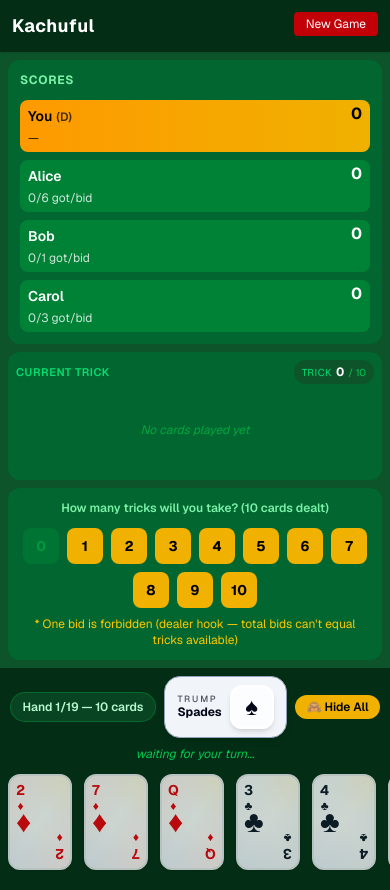
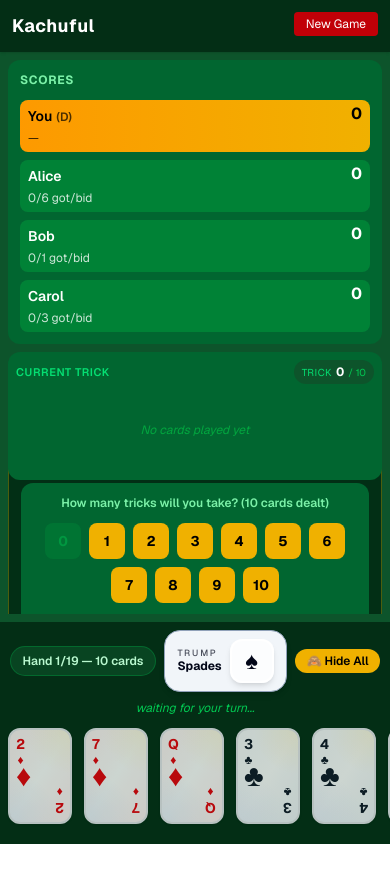
Before and after one commit to RahulDoshi099/kachuful, a Next.js app: page /game in a window 390 px wide. After the commit the page ends 844 px from the top, so only its background shows below. Built offline with nearby package versions, Linux system fonts and the light colour scheme.

Commit message:
feat: update default turn timer to 30 seconds and enhance UI layout for better responsiveness

```diff
--- a/app/api/room/create/route.ts
+++ b/app/api/room/create/route.ts
@@ -16,7 +16,7 @@ export async function POST(req: NextRequest) {
       hostId,
       hostName,
       Math.min(Math.max(Number(maxPlayers), 2), 15),
-      turnTimer ? Number(turnTimer) : 10
+      turnTimer ? Number(turnTimer) : 30
     );
     console.log('Room created successfully:', { code: room.code, hostId, hostName, turnTimer: room.turnTimer });
 
--- a/app/game/page.tsx
+++ b/app/game/page.tsx
@@ -96,7 +96,7 @@ export default function GamePage() {
   const validCardIds = new Set(validCards.map((c) => c.id));
 
   return (
-    <div className="min-h-screen bg-green-900 text-white flex flex-col">
+    <div className="min-h-screen h-dvh bg-green-900 text-white flex flex-col overflow-hidden">
       {/* Header */}
       <div className="flex items-center justify-between gap-3 px-3 sm:px-4 lg:px-6 py-3 bg-green-950 shadow">
         <h1 className="text-lg sm:text-xl font-bold tracking-wide">Kachuful</h1>
@@ -108,7 +108,7 @@ export default function GamePage() {
         </button>
       </div>
 
-      <div className="flex flex-1 flex-col lg:flex-row gap-2 sm:gap-3 lg:gap-4 p-2 sm:p-4">
+      <div className="flex flex-1 flex-col lg:flex-row gap-2 sm:gap-3 lg:gap-4 p-2 sm:p-4 min-h-0 overflow-hidden">
         {/* Left: Scoreboard */}
         <div className="order-1 lg:order-none w-full lg:w-52 shrink-0">
           <ScoreBoard
@@ -120,7 +120,7 @@ export default function GamePage() {
         </div>
 
         {/* Center: Game area */}
-        <div className="order-2 lg:order-none flex-1 flex flex-col gap-2 sm:gap-3 lg:gap-4 min-h-0">
+        <div className="order-2 lg:order-none flex-1 flex flex-col gap-2 sm:gap-3 lg:gap-4 min-h-0 overflow-hidden">
           <TrickArea
             trick={state.currentTrick}
             players={state.players}
@@ -129,6 +129,7 @@ export default function GamePage() {
             totalTricks={state.currentHandSize}
           />
 
+          <div className="flex-1 min-h-0 flex items-center justify-center">
             {state.phase === 'roundEnd' && (
               <RoundSummary
                 players={state.players}
@@ -137,23 +138,31 @@ export default function GamePage() {
             )}
 
             {state.phase === 'bidding' && isHumanTurn && (
+              <div className="w-full max-w-2xl rounded-3xl border border-yellow-400/30 bg-green-950/95 px-3 sm:px-4 py-4 sm:py-5 shadow-2xl text-center">
+                <div className="mb-3">
+                  <span className="bg-yellow-500 text-black px-4 py-1 rounded-full font-bold text-sm shadow">
+                    🎯 YOUR TURN TO BID
+                  </span>
+                </div>
                 <BiddingPanel
                   validBids={getValidBids(state, HUMAN_ID)}
                   handSize={state.currentHandSize}
                   onBid={handleBid}
                 />
+              </div>
             )}
 
             {state.phase === 'bidding' && !isHumanTurn && (
-            <div className="text-center text-green-300 animate-pulse py-4 text-sm sm:text-base">
+              <div className="text-center text-green-300 animate-pulse py-4 px-4 rounded-2xl bg-green-950/70 border border-green-700/50 shadow-lg max-w-xl w-full text-sm sm:text-base">
                 {currentPlayer.name} is thinking...
               </div>
             )}
           </div>
         </div>
+      </div>
 
       {/* Bottom: Human hand */}
-      <div className="bg-green-950 px-2 sm:px-4 py-2 sm:py-3">
+      <div className="bg-green-950 px-2 sm:px-4 py-2 sm:py-3 shrink-0">
         <MultiplayerHand
           player={humanPlayer}
           validCardIds={validCardIds}
--- a/app/lobby/page.tsx
+++ b/app/lobby/page.tsx
@@ -18,7 +18,7 @@ export default function LobbyPage() {
   const [tab, setTab] = useState<'create' | 'join'>('create');
   const [playerName, setPlayerName] = useState('');
   const [maxPlayers, setMaxPlayers] = useState(4);
-  const [turnTimer, setTurnTimer] = useState(10);
+  const [turnTimer, setTurnTimer] = useState(30);
   const [joinCode, setJoinCode] = useState('');
   const [error, setError] = useState('');
   const [loading, setLoading] = useState(false);
--- a/app/room/[code]/page.tsx
+++ b/app/room/[code]/page.tsx
@@ -233,7 +233,7 @@ export default function RoomPage({ params }: { params: Promise<{ code: string }>
   const showCenterTimer = (gameState.phase === 'playing' || gameState.phase === 'bidding') && countdown !== null;
 
   return (
-    <div className="min-h-screen bg-green-900 text-white flex flex-col">
+    <div className="min-h-screen h-dvh bg-green-900 text-white flex flex-col overflow-hidden">
       {/* Header */}
       <div className="flex flex-col lg:flex-row lg:items-center lg:justify-between gap-2 px-3 sm:px-4 lg:px-6 py-3 bg-green-950 shadow">
         <div className="flex items-center flex-wrap gap-2 sm:gap-3">
@@ -247,8 +247,8 @@ export default function RoomPage({ params }: { params: Promise<{ code: string }>
         </div>
       </div>
 
-      <div className="flex flex-1 flex-col lg:flex-row gap-2 sm:gap-3 lg:gap-4 p-2 sm:p-4">
-        <div className="order-2 lg:order-1 flex-1 flex flex-col gap-2 sm:gap-3 lg:gap-4 min-h-0">
+      <div className="flex flex-1 flex-col lg:flex-row gap-2 sm:gap-3 lg:gap-4 p-2 sm:p-4 min-h-0 overflow-hidden">
+        <div className="order-2 lg:order-1 flex-1 flex flex-col gap-2 sm:gap-3 lg:gap-4 min-h-0 overflow-hidden">
           {showCenterTimer && currentPlayer && (
             <div className="flex items-center justify-center">
               <div className="flex items-center gap-2 sm:gap-3 rounded-2xl px-3 sm:px-4 py-2 sm:py-2.5 bg-green-950/80 border border-green-600/60 shadow max-w-full">
@@ -299,6 +299,7 @@ export default function RoomPage({ params }: { params: Promise<{ code: string }>
             totalTricks={totalTricks}
           />
 
+          <div className="flex-1 min-h-0 flex items-center justify-center">
             {gameState.phase === 'roundEnd' && (
               <RoundSummary
                 players={gameState.players}
@@ -308,14 +309,14 @@ export default function RoomPage({ params }: { params: Promise<{ code: string }>
             )}
 
             {gameState.phase === 'bidding' && !isMyTurn && (
-            <div className="text-center py-4">
+              <div className="text-center py-4 px-4 rounded-2xl bg-green-950/70 border border-green-700/50 shadow-lg max-w-xl w-full">
                 <div className="text-green-300 animate-pulse text-base sm:text-lg mb-2">
                   {currentPlayer?.name} is bidding...
                 </div>
-              <p className="text-xs text-green-500 mb-2">
+                <p className="text-xs text-green-500 mb-3">
                   (Waiting for {currentPlayer?.name} to place their bid on their device)
                 </p>
-              <div className="text-xs text-green-600 mt-4">
+                <div className="text-xs text-green-600">
                   <p>Bidding Progress: {gameState.biddingIndex + 1} / {gameState.players.length}</p>
                   <div className="flex justify-center flex-wrap gap-2 mt-2">
                     {gameState.players.map((p) => (
@@ -329,7 +330,7 @@ export default function RoomPage({ params }: { params: Promise<{ code: string }>
             )}
 
             {gameState.phase === 'playing' && !isMyTurn && (
-            <div className="text-center py-4">
+              <div className="text-center py-4 px-4 rounded-2xl bg-green-950/70 border border-green-700/50 shadow-lg max-w-xl w-full">
                 <div className="text-green-300 animate-pulse text-base sm:text-lg mb-2">
                   {currentPlayer?.name}&apos;s turn to play...
                 </div>
@@ -338,6 +339,7 @@ export default function RoomPage({ params }: { params: Promise<{ code: string }>
                 </p>
               </div>
             )}
+          </div>
         </div>
 
         {/* Scoreboard on the right */}
@@ -353,13 +355,15 @@ export default function RoomPage({ params }: { params: Promise<{ code: string }>
       </div>
 
       {/* Bidding panel + hand at bottom */}
-      {myPlayer && (
-        <div className="bg-green-950 px-2 sm:px-4 pt-2 sm:pt-3 pb-3 sm:pb-4 flex flex-col items-center gap-2 sm:gap-3">
-          {gameState.phase === 'bidding' && isMyTurn && (
-            <div className="w-full max-w-2xl">
-              <div className="text-center mb-2">
-                <span className="bg-yellow-500 text-black px-4 py-1 rounded-full font-bold text-sm">
+      {myPlayer && gameState.phase === 'bidding' && isMyTurn && (
+        <div className="fixed inset-0 z-40 flex items-center justify-center bg-black/40 backdrop-blur-sm px-4 py-6">
+          <div className="w-full max-w-2xl rounded-3xl border border-yellow-400/30 bg-green-950/95 px-3 sm:px-4 py-4 sm:py-5 shadow-2xl">
+            <div className="text-center mb-3 flex flex-col items-center gap-2">
+              <span className="bg-yellow-500 text-black px-4 py-1 rounded-full font-bold text-sm shadow">
                 🎯 YOUR TURN TO BID
+              </span>
+              <span className="text-xs text-green-300">
+                {Math.max(room.turnSecondsLeft, 0)}s left to choose your bid
               </span>
             </div>
             <BiddingPanel
@@ -368,7 +372,11 @@ export default function RoomPage({ params }: { params: Promise<{ code: string }>
               onBid={handleBid}
             />
           </div>
+        </div>
       )}
+
+      {myPlayer && (
+        <div className="bg-green-950 px-2 sm:px-4 pt-2 sm:pt-3 pb-3 sm:pb-4 flex flex-col items-center gap-2 sm:gap-3 shrink-0">
 
           <div className="w-full">
             <MultiplayerHand
--- a/components/TrickArea.tsx
+++ b/components/TrickArea.tsx
@@ -51,7 +51,7 @@ export default function TrickArea({ trick, players, trumpSuit, tricksPlayed, tot
     : null;
 
   return (
-    <div className="bg-green-800 rounded-xl p-2 sm:p-4 min-h-32 sm:min-h-40 flex flex-col gap-2 sm:gap-3 relative overflow-visible">
+    <div className="mx-auto w-full max-w-5xl rounded-xl bg-green-800 p-2 sm:p-4 min-h-32 sm:min-h-40 flex flex-col gap-2 sm:gap-3 relative overflow-visible">
       {/* Header row */}
       <div className="flex flex-wrap items-center justify-between gap-1 sm:gap-2">
         <div className="text-[11px] sm:text-xs text-green-400 font-semibold uppercase tracking-wider">
@@ -60,7 +60,7 @@ export default function TrickArea({ trick, players, trumpSuit, tricksPlayed, tot
         <div className="flex items-center gap-1 sm:gap-1.5 bg-green-900 px-2 sm:px-3 py-1 rounded-full">
           <span className="text-[10px] sm:text-xs text-green-400 uppercase tracking-wider">Trick</span>
           <span className="font-bold text-white text-xs sm:text-sm">
-            {tricksPlayed + (trick.cards.length > 0 && !trickComplete ? 1 : 0)}
+            {tricksPlayed + (trick.cards.length > 0 ? 1 : 0)}
           </span>
           <span className="text-green-500 text-[10px] sm:text-xs">/ {totalTricks}</span>
         </div>
--- a/lib/roomStore.ts
+++ b/lib/roomStore.ts
@@ -143,7 +143,7 @@ function generateCode(): string {
   return code;
 }
 
-export function createRoom(hostId: string, hostName: string, maxPlayers: number, turnTimer: number = 10): Room {
+export function createRoom(hostId: string, hostName: string, maxPlayers: number, turnTimer: number = 30): Room {
   let code = generateCode();
   while (rooms.has(code)) code = generateCode();
   const now = Date.now();
```
Lines whose indentation alone changed are shown as unchanged.
